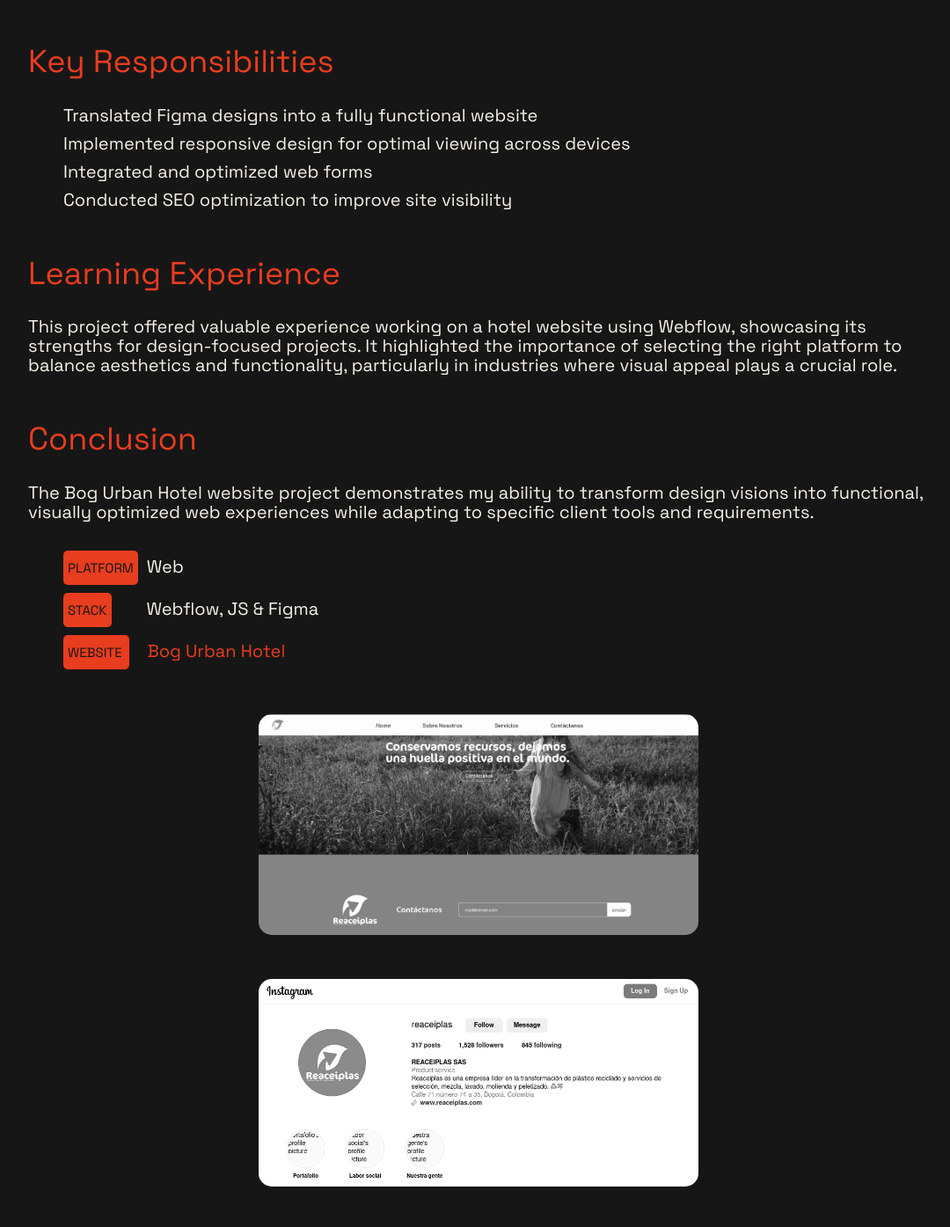
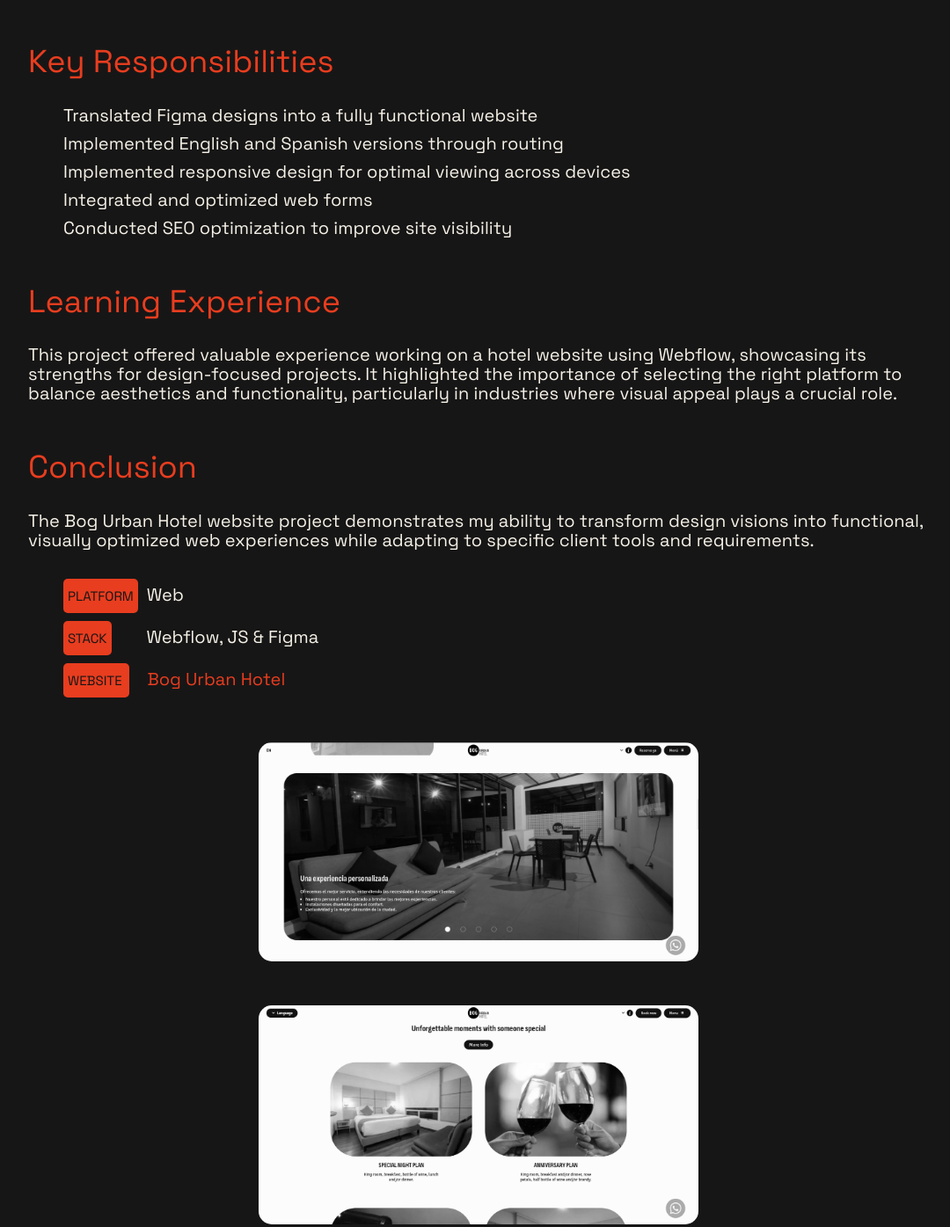
Before and after one commit to vasquez-esteban/swiss-folium, an Astro site: page /projects/project-2 in a window 1280 px wide. Shown: the part 841-2236 px from the top of the page at 88% size, without its empty margins (96-1176 px from the left). Built offline with nearby package versions, Linux system fonts and the light colour scheme; Astro itself is replaced by a stand-in of ours.

Commit message:
Bog Content Update

```diff
--- a/src/content/projects/project-2.md
+++ b/src/content/projects/project-2.md
@@ -2,17 +2,17 @@
 title: "Bog Urban Hotel"
 description: "Recreating a website to improve branding"
 image:
-  url: "../../assets/rpla.webp"
+  url: "../../assets/bog1.webp"
   alt: "GitHub wallpaper"
 worksImage1:
-  url: "../assets/reaceiplas1.webp"
+  url: "../assets/bog2.webp"
   alt: "Bog Urban Hotel Banner."
 worksImage2:
-  url: "../assets/reaceiplas2.webp"
+  url: "../assets/bog3.webp"
   alt: "."
 platform: Web
 stack: Webflow, JS & Figma
-website: https://www.reaceiplas.com
+website: https://www.bogurbanhotel.com
 github: ""
 ---
 
@@ -23,6 +23,7 @@ Bog Urban Hotel is an executive hotel in Bogotá that needed a rework on their m
 ## Key Responsibilities
 
 - Translated Figma designs into a fully functional website
+- Implemented English and Spanish versions through routing
 - Implemented responsive design for optimal viewing across devices
 - Integrated and optimized web forms
 - Conducted SEO optimization to improve site visibility
```
Also changed, not shown: src/assets/bog1.webp, src/assets/bog3.webp (added).
